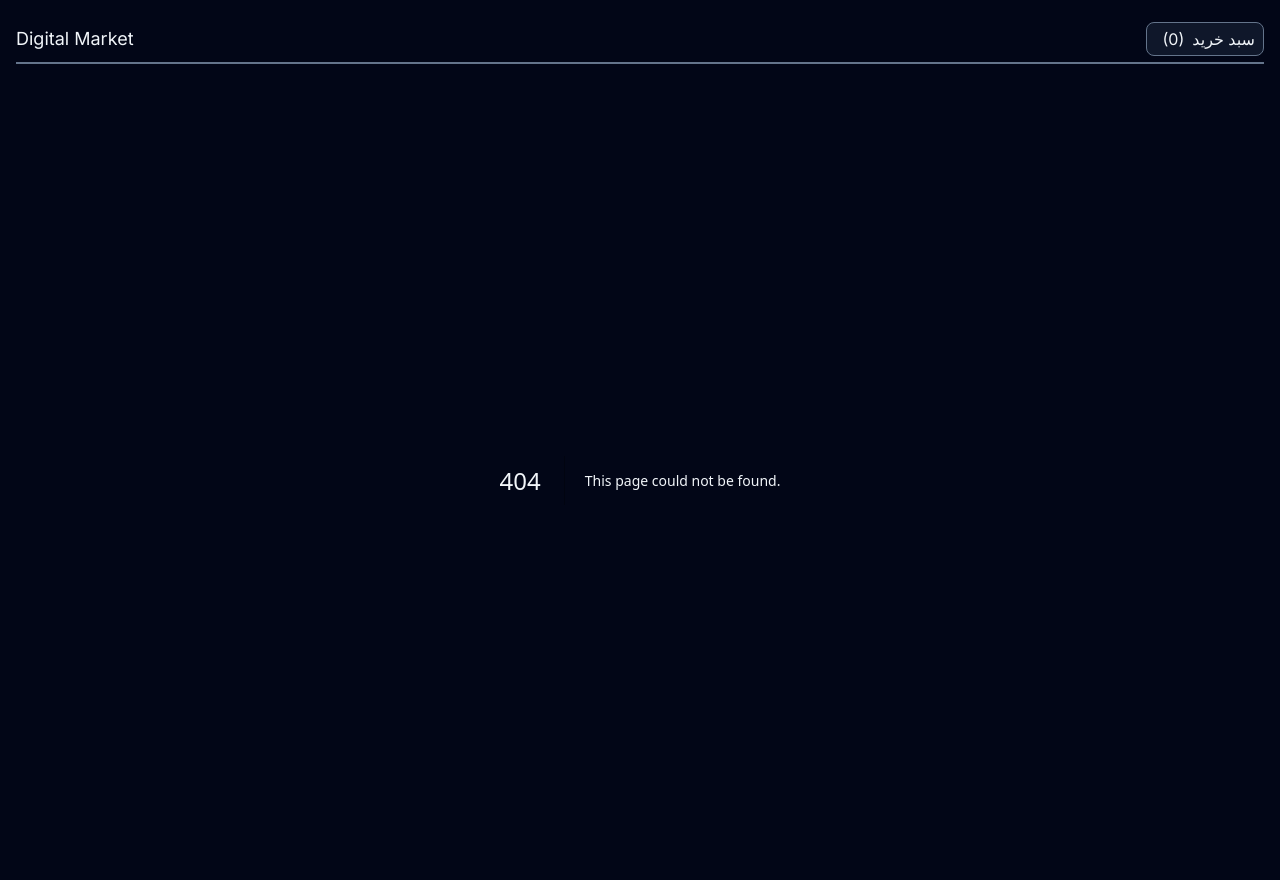
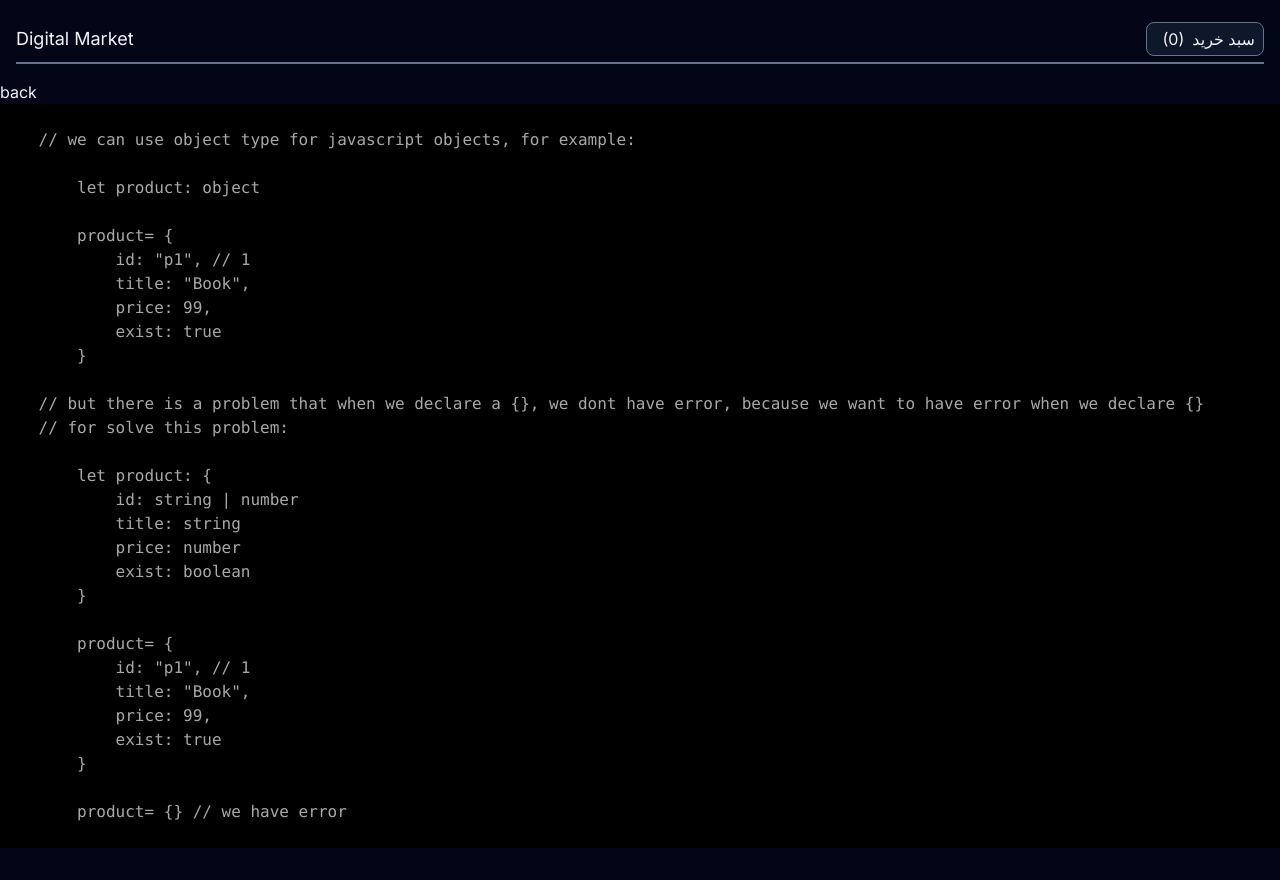
Before and after one commit to arefmaghdam/review-of-ts-nextjs13, a Next.js app: page /components/typescript/object-type in a window 1280 px wide. Before the commit this address had no page. After the commit the page ends 848 px from the top, so only its background shows below. Built offline with nearby package versions, Linux system fonts and the light colour scheme.

Commit message:
feat: review of typescript object types

```diff
--- a/src/app/components/providers/ts-provider.tsx
+++ b/src/app/components/providers/ts-provider.tsx
@@ -9,6 +9,7 @@ const TSProvider: FC = () => {
         typescript-using
       </Link>
       <Link href="/components/typescript/union-type">union-type</Link>
+      <Link href="/components/typescript/object-type">object-type</Link>
     </div>
   );
 };
--- /dev/null
+++ b/src/app/components/typescript/object-type/page.tsx
@@ -0,0 +1,47 @@
+import React, { FC } from "react";
+import CodePreview from "../../code-preview/code-preview";
+import Link from "next/link";
+
+const ObjectType: FC = () => {
+  return (
+    <div>
+      <Link href="/">back</Link>
+      <CodePreview
+        imgURL=""
+        content={`
+    // we can use object type for javascript objects, for example:
+
+        let product: object
+
+        product= {
+            id: "p1", // 1
+            title: "Book",
+            price: 99,
+            exist: true
+        }
+
+    // but there is a problem that when we declare a {}, we dont have error, because we want to have error when we declare {}
+    // for solve this problem:
+
+        let product: {
+            id: string | number
+            title: string
+            price: number
+            exist: boolean
+        }
+
+        product= {
+            id: "p1", // 1
+            title: "Book",
+            price: 99,
+            exist: true
+        }
+
+        product= {} // we have error
+      `}
+      />
+    </div>
+  );
+};
+
+export default ObjectType;
```
